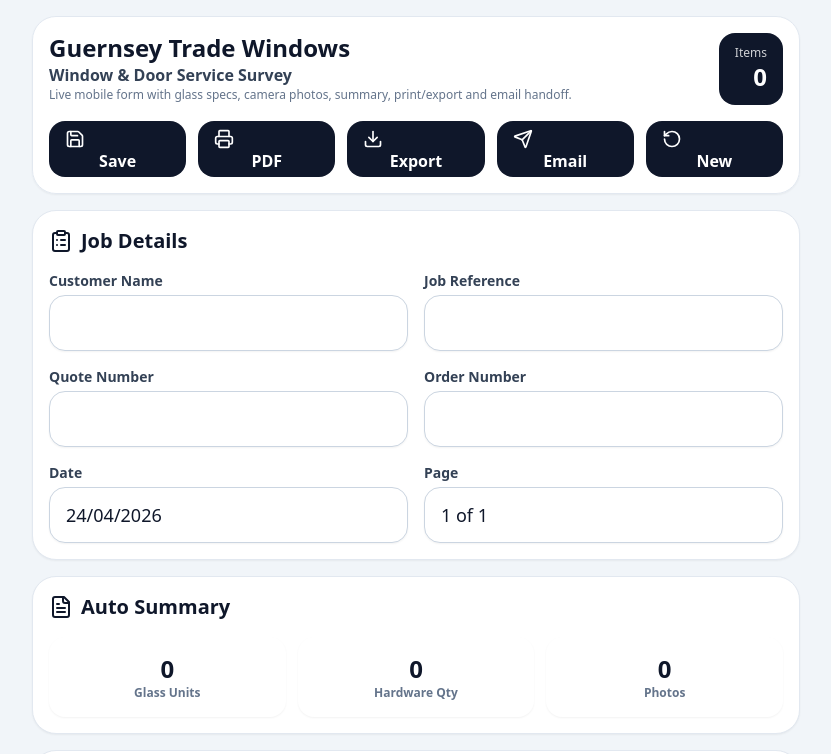
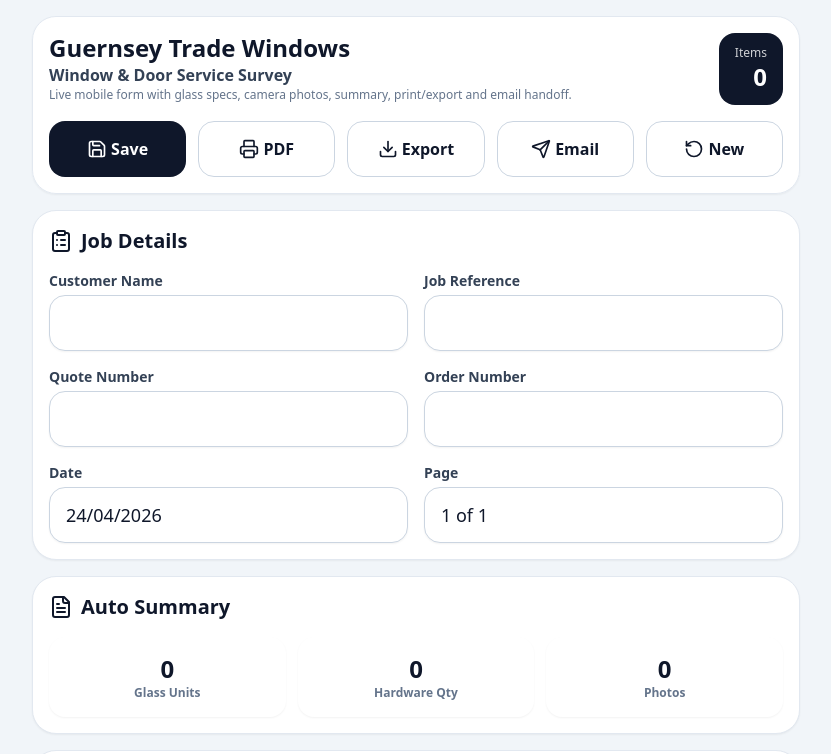
Before and after one commit to benjigtw2012/GTW-Service, a Next.js app: page / in a window 1280 px wide. Shown: the top 754 px of the page, without its empty margins (224-1055 px from the left). Built offline with nearby package versions, Linux system fonts and the light colour scheme.

Commit message:
Update page.js

```diff
--- a/app/page.js
+++ b/app/page.js
@@ -1,6 +1,8 @@
 "use client";
 
-import React, { useMemo, useState } from "react";
+"use client";
+
+import React, { useMemo, useRef, useState } from "react";
 import {
   Plus,
   Trash2,
@@ -26,15 +28,28 @@
   <div className={className}>{children}</div>
 );
 
-const Button = ({ children, className="", onClick, variant, ...props }) => (
+const Button = ({ children, className="", onClick, variant, asChild, ...props }) => {
+  const base = variant === "outline"
+    ? "border border-slate-300 bg-white text-slate-900 px-4 py-2"
+    : "bg-slate-900 text-white px-4 py-2";
+
+  if (asChild && React.isValidElement(children)) {
+    return React.cloneElement(children, {
+      className: `${base} ${className} inline-flex items-center justify-center`,
+      ...props,
+    });
+  }
+
+  return (
     <button
       onClick={onClick}
-    className={`bg-slate-900 text-white px-4 py-2 ${className}`}
+      className={`${base} ${className} inline-flex items-center justify-center`}
       {...props}
     >
       {children}
     </button>
   );
+};
 
 const STORAGE_KEY = "gtw-window-door-survey-v2";
 
@@ -49,9 +64,41 @@
   "16\" Egress",
 ];
 
-const handleItems = ["Espag Handle", "Cockspur", "Tilt & Turn", "Other Handle"];
-const lockItems = ["Multipoint Lock", "Gearbox Only", "Window Lock", "Other Lock / Mechanism"];
-const otherItems = ["Restrictor", "Gasket / Seal", "Letterbox", "Trickle Vent", "Other Component"];
+const handleItems = [
+  "White Espag Handle",
+  "Black Espag Handle",
+  "Chrome Espag Handle",
+  "Gold Espag Handle",
+  "Cockspur Handle",
+  "Tilt & Turn Handle",
+  "Patio Handle",
+  "Door Handle Set",
+  "Other Handle"
+];
+
+const lockItems = [
+  "Multipoint Lock",
+  "Gearbox Only",
+  "Window Lock",
+  "Shootbolt Gearbox",
+  "Espag Mechanism",
+  "Door Cylinder",
+  "Patio Door Lock",
+  "Other Lock / Mechanism"
+];
+
+const otherItems = [
+  "Restrictor",
+  "Gasket / Seal",
+  "Letterbox",
+  "Trickle Vent",
+  "Door Hinge",
+  "Keeps",
+  "Striker Plate",
+  "Drainage Cap",
+  "Screw Cover Cap",
+  "Other Component"
+];
 
 const paneThicknessOptions = ["4mm", "6mm", "6.4mm Laminated", "8mm", "10mm", "Other"];
 const spacerSizeOptions = ["6mm", "8mm", "10mm", "12mm", "14mm", "16mm", "18mm", "20mm", "Other"];
@@ -107,6 +154,7 @@
   rooms: [emptyRoom(), emptyRoom()],
   engineerNotes: "",
   sketchNotes: "",
+  sketchImage: "",
   office: { quoteRef: "", totalJobTime: "" },
   photos: [],
 };
@@ -242,7 +290,9 @@
     }
   });
 
-  const { job, glassRows, rooms, engineerNotes, sketchNotes, office, photos } = survey;
+  const { job, glassRows, rooms, engineerNotes, sketchNotes, sketchImage, office, photos } = survey;
+  const canvasRef = useRef(null);
+  const isDrawingRef = useRef(false);
 
   const summary = useMemo(() => {
     const totalHardwareQty = rooms.reduce((sum, room) => {
@@ -342,6 +392,61 @@
   };
 
   const removePhoto = (id) => setSurvey((prev) => ({ ...prev, photos: prev.photos.filter((p) => p.id !== id) }));
+
+  const getCanvasPoint = (event) => {
+    const canvas = canvasRef.current;
+    const rect = canvas.getBoundingClientRect();
+    const touch = event.touches?.[0];
+    const clientX = touch ? touch.clientX : event.clientX;
+    const clientY = touch ? touch.clientY : event.clientY;
+    return {
+      x: ((clientX - rect.left) / rect.width) * canvas.width,
+      y: ((clientY - rect.top) / rect.height) * canvas.height,
+    };
+  };
+
+  const saveSketch = () => {
+    const canvas = canvasRef.current;
+    if (!canvas) return;
+    setSurvey((prev) => ({ ...prev, sketchImage: canvas.toDataURL("image/png") }));
+  };
+
+  const startDrawing = (event) => {
+    event.preventDefault();
+    const canvas = canvasRef.current;
+    const ctx = canvas.getContext("2d");
+    const point = getCanvasPoint(event);
+    isDrawingRef.current = true;
+    ctx.lineWidth = 3;
+    ctx.lineCap = "round";
+    ctx.strokeStyle = "#111827";
+    ctx.beginPath();
+    ctx.moveTo(point.x, point.y);
+  };
+
+  const draw = (event) => {
+    if (!isDrawingRef.current) return;
+    event.preventDefault();
+    const canvas = canvasRef.current;
+    const ctx = canvas.getContext("2d");
+    const point = getCanvasPoint(event);
+    ctx.lineTo(point.x, point.y);
+    ctx.stroke();
+  };
+
+  const stopDrawing = () => {
+    if (!isDrawingRef.current) return;
+    isDrawingRef.current = false;
+    saveSketch();
+  };
+
+  const clearSketch = () => {
+    const canvas = canvasRef.current;
+    if (!canvas) return;
+    const ctx = canvas.getContext("2d");
+    ctx.clearRect(0, 0, canvas.width, canvas.height);
+    setSurvey((prev) => ({ ...prev, sketchImage: "" }));
+  };
 
   return (
     <div className="min-h-screen bg-slate-100 px-3 py-4 text-slate-900 print:bg-white sm:px-6">
@@ -518,6 +623,29 @@
               <h2 className="text-xl font-black">Photos / Sketch / Lead / Georgian Bar Notes</h2>
             </div>
             <TextArea label="Sketch Description" value={sketchNotes} onChange={(v) => setSurvey((p) => ({ ...p, sketchNotes: v }))} placeholder="Describe bar layout or lead pattern." />
+            <div className="rounded-3xl border border-slate-300 bg-white p-3">
+              <div className="mb-2 flex items-center justify-between gap-3">
+                <div>
+                  <h3 className="font-black">Sketch Pad</h3>
+                  <p className="text-xs text-slate-500">Use finger, stylus or Apple Pencil for Georgian bars, lead layouts or notes.</p>
+                </div>
+                <button onClick={clearSketch} className="rounded-2xl border border-slate-300 px-4 py-3 text-sm font-bold text-slate-700 no-print">Clear</button>
+              </div>
+              <canvas
+                ref={canvasRef}
+                width={900}
+                height={520}
+                onMouseDown={startDrawing}
+                onMouseMove={draw}
+                onMouseUp={stopDrawing}
+                onMouseLeave={stopDrawing}
+                onTouchStart={startDrawing}
+                onTouchMove={draw}
+                onTouchEnd={stopDrawing}
+                className="h-72 w-full touch-none rounded-2xl border-2 border-dashed border-slate-300 bg-slate-50"
+              />
+              {sketchImage && <p className="mt-2 text-xs font-bold text-green-700">Sketch saved with this survey.</p>}
+            </div>
             <label className="block rounded-3xl border-2 border-dashed border-slate-300 bg-slate-50 p-8 text-center text-base font-bold text-slate-700 no-print">
               <Camera className="mx-auto mb-3 h-10 w-10" />
               Tap to take photos or upload from device
```
Lines whose indentation alone changed are shown as unchanged.
